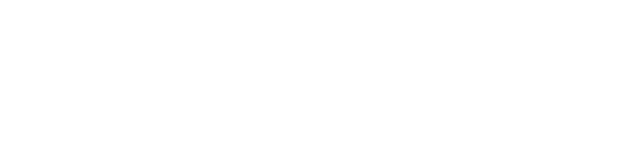
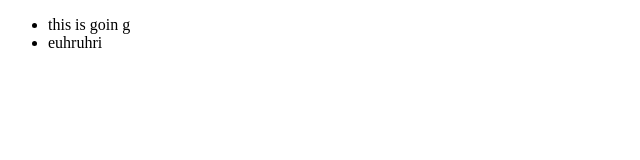
Before and after one commit to Dipesh20/CodeForGood2021, a plain HTML site: page index.html in a window 1280 px wide. Shown: the whole page, without its empty margins (0-640 px from the left). Drawn offline with Linux system fonts and the light colour scheme.

Commit message:
first commit

```diff
--- a/index.html
+++ b/index.html
@@ -8,8 +8,12 @@
     <title>Document</title>
 </head>
 
-<body>
-
+<html>
+    <body>
+        <ul>
+            <li>this is goin g</li>
+            <li>euhruhri</li>
+        </ul>
 </body>
 
 </html>
```
